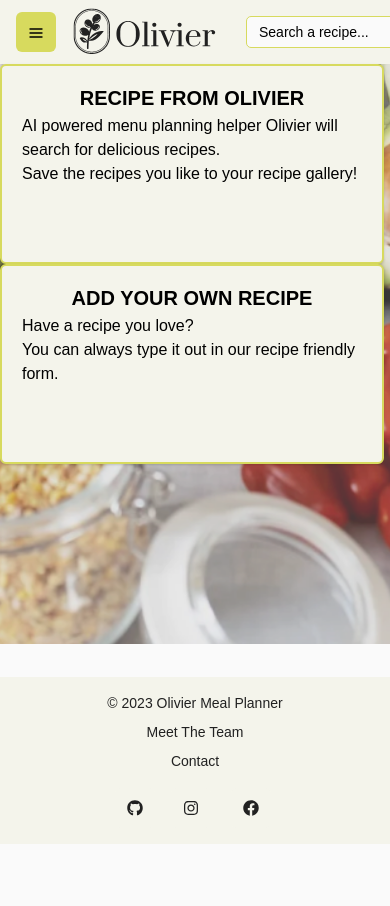
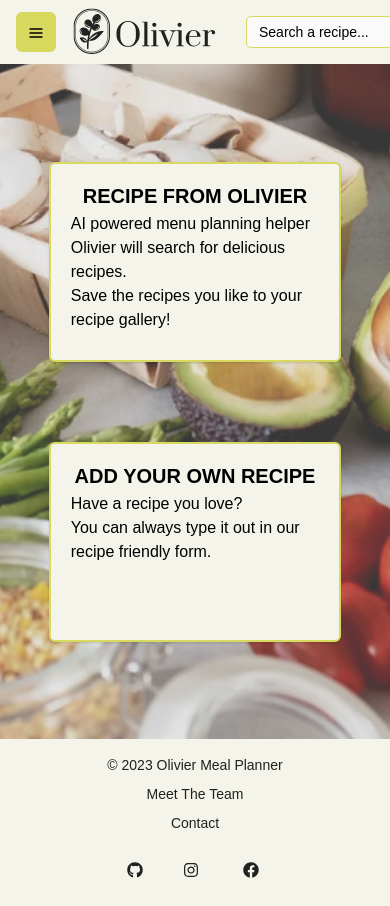
Before and after one commit to Code-the-Dream-School/dd-prac-team1-front, a React (Create React App) app: page /search-choice in a window 390 px wide. Shown: the top 906 px of the page. Before the commit the page ends 844 px from the top, so only its background shows below. Built offline with nearby package versions, Linux system fonts and the light colour scheme.

Commit message:
responsive searchChoice

```diff
--- a/src/components/Search/SearchChoice.tsx
+++ b/src/components/Search/SearchChoice.tsx
@@ -4,7 +4,6 @@ import {
   CardHeader,
   Center,
   Flex,
-  HStack,
   Heading,
   Text
 } from "@chakra-ui/react";
@@ -24,21 +23,26 @@ const SearchChoice = () => {
   return (
     <Flex
       justifyContent="center"
-      // h="85vh"
+      alignItems="center"
+      h="80vh"
+      gap="20"
       direction={{ base: "column", md: "row" }}>
       <Flex
         backgroundImage={backgroundImageUrl}
         backgroundPosition="center"
         backgroundRepeat="no-repeat"
         backgroundSize="cover"
-        opacity={0.8}
+        opacity="0.8"
         position="absolute"
-        width="100%"
-        height="90%"
-        zIndex={-1}
+        w="100%"
+        h="100vh"
+        zIndex="-1"
       />
-      {/* <HStack spacing={20}> */}
-      <Card cursor="pointer" onClick={navigateToAISearch} maxW="sm" h="200px">
+      <Card
+        cursor="pointer"
+        onClick={navigateToAISearch}
+        w={{ base: "75%", md: "300px", lg: "400px" }}
+        h="200px">
         <CardHeader>
           <Center>
             <Heading size="md">RECIPE FROM OLIVIER</Heading>
@@ -53,7 +57,11 @@ const SearchChoice = () => {
         </CardBody>
       </Card>
 
-      <Card cursor="pointer" onClick={navigateToOwnRecipe} maxW="sm" h="200px">
+      <Card
+        cursor="pointer"
+        onClick={navigateToOwnRecipe}
+        w={{ base: "75%", md: "300px", lg: "400px" }}
+        h="200px">
         <CardHeader>
           <Center>
             <Heading size="md">ADD YOUR OWN RECIPE </Heading>
@@ -75,7 +83,6 @@ const SearchChoice = () => {
             <Text>Simply copy and paste the website URL right here.</Text>
           </CardBody>
         </Card> */}
-      {/* </HStack> */}
     </Flex>
   );
 };
```
